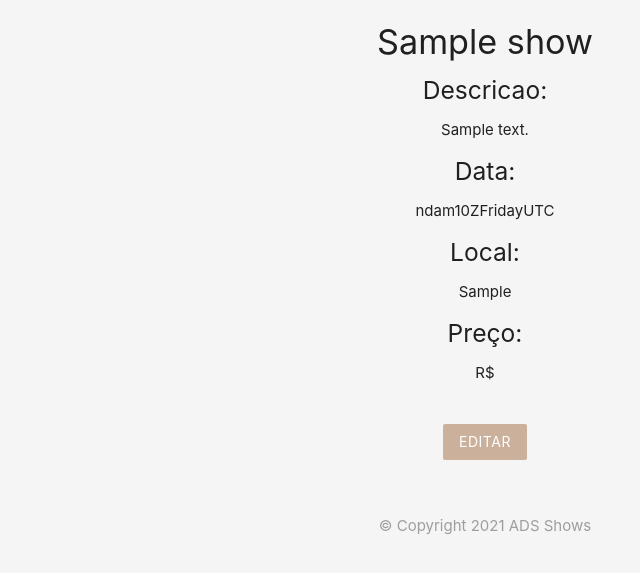
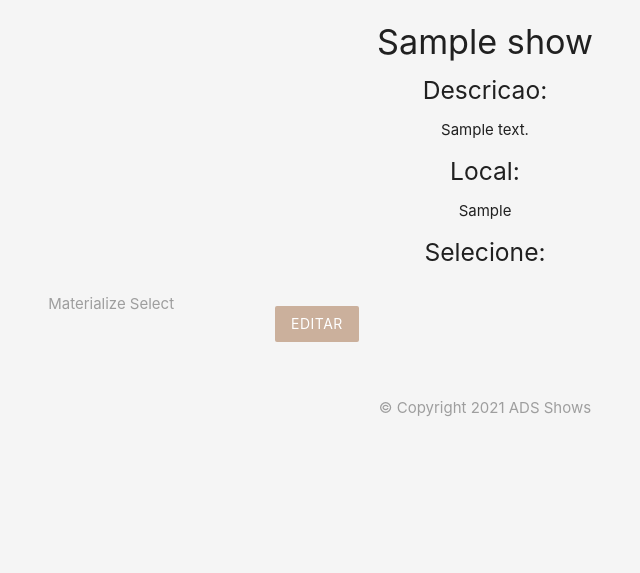
Before and after one commit to vsmmart/site-shows-pweb, a PHP site: page /guiche.php?id=1 in a window 1280 px wide. Shown: the part 64-637 px from the top of the page, without its empty margins (155-795 px from the left). Run offline with PHP 8.4, Linux system fonts and the light colour scheme; tables that the repository leaves empty or names only in its code hold one stand-in row (values such as "Sample post"); data that the repository does not hold is empty.

Commit message:
pagina do guiche e btn comprar

```diff
--- a/comprar.php
+++ b/comprar.php
@@ -42,10 +42,10 @@
                     </div>
                     <div class="card-action right-align">
                         <a class="brand-text" href="detalhes.php?id=<?php echo $show['id'] ?>">Mais informações</a>
+                        <a class="brand-text" href="guiche.php?id=<?php echo $show['id'] ?>">Comprar Ingressos</a>
+
                     </div>
-                    <div class="card-action left-align">
-                        <a class="brand-text" href="guiche.php?id=<?php echo $show['id'] ?>">Comprar Ingressos</a>
-                    </div>
+
                 </div>
             </div>
 
--- a/guiche.php
+++ b/guiche.php
@@ -1,47 +1,35 @@
 <?php
 include('config/bd_conexao.php');
 
+$horarios = [];
 //Verificando se o parametro id foi enviado pelo get
-    if(isset($_GET['id'])){
+if (isset($_GET['id'])) {
 
     //Limpa a query sql
     $id = mysqli_real_escape_string($conn, $_GET['id']);
 
     //Monta a query
-        $sqlartista = "SELECT * FROM shows WHERE shows.id = $id";
-        $sqlhorarios = "SELECT dataHora FROM datahorashow WHERE datahorashow.idshow = $id";
+    $sql_artista = "SELECT * FROM shows WHERE id = $id;";
+    $sql_horarios = "SELECT * FROM datahorashow WHERE idShow = $id;";
     //Pega o resultado da query
-        $resultartista = mysqli_query($conn, $sqlartista);
-        $resulthorarios = mysqli_query($conn,$sqlhorarios);
+    $resultArtista = mysqli_query($conn, $sql_artista);
+    $resultHorarios = mysqli_query($conn, $sql_horarios);
 
     //Busca um unico resultado em formato de vetor
-        $show = mysqli_fetch_assoc($resultartista);
-        $show_horario = mysqli_fetch_assoc($resulthorarios);
+    $show = mysqli_fetch_assoc($resultArtista);
+    $show_horario = mysqli_fetch_assoc($resultHorarios);
 
-        mysqli_free_result($resultartista);
-        mysqli_free_result($resulthorarios);
+
+    while ($row = mysqli_fetch_array($resultHorarios)) {
+        array_push($horarios, $row);
+    }
+
+    mysqli_free_result($resultArtista);
+    // mysqli_free_result($resultHorarios);
 
     mysqli_close($conn);
+}
 
-    }
-    //Remove o show do BD
-    // if(isset($_POST['delete'])){
-
-    //     //Limpa a query sql
-    //     $id_show = mysqli_real_escape_string($conn, $_POST['id']);
-
-    //     //Montando a query
-    //     $sql = "DELETE FROM shows WHERE id = $id_show";
-
-    //     //Removendo do banco
-    //     if(mysqli_query($conn, $sql)){
-
-    //         //Sucesso
-    //         header('Location: index.php');
-    //     } else{
-    //         echo 'query error: '.mysqli_error($conn);
-    //     }
-    // }
 
 ?>
 
@@ -52,16 +40,41 @@
 <?php include('templates/header.php'); ?>
 
 <div class="container center">
-        <?php if($show): ?>
+    <?php if ($show) : ?>
         <h4> <?php echo $show['nome']; ?></h4>
         <h5>Descricao: </h5>
         <p> <?php echo $show['descricao']; ?></p>
-            <h5>Data:</h5>
-            <p><?php echo date($show_horario['dataHora']); ?></p>
         <h5>Local:</h5>
         <p><?php echo $show['local']; ?></p>
-            <h5>Preço:</h5>
-            <p>R$<?php echo $show_horario['valorIngresso']; ?></p>
+        <h5>Selecione:</h5>
+
+        <div class="input-field col s12"><select>
+                <option value="" disabled selected>Choose your option</option>
+                <option value="1">Option 1</option>
+                <option value="2">Option 2</option>
+                <option value="3">Option 3</option>
+            </select><label>Materialize Select</label>
+        </div>
+
+
+        <select name="horarios" id="ddl">
+            <?php
+
+            foreach ($horarios as $h) { ?>
+
+                <option value="x"> <?php "Valor: " . $h['valorIngresso'] . " " . "Data: " . date($h["dataHora"]) . " " . "Nº de Ingressos: " . $h["capacidade"] ?> </option>
+
+            <?php } ?>
+
+        </select>
+
+
+</div>
+
+
+
+
+
 
 
 <!-- Formulario de Edição -->
@@ -78,7 +91,7 @@
                 <input type="submit" name="delete" value="Remover" class="btn brand z-depth-0">
             </form> -->
 
-        <?php else: ?>
+<?php else : ?>
     <h5>Show não encontrado</h5>
 <?php endif ?>
 </div>
```
Lines whose indentation alone changed are shown as unchanged.
